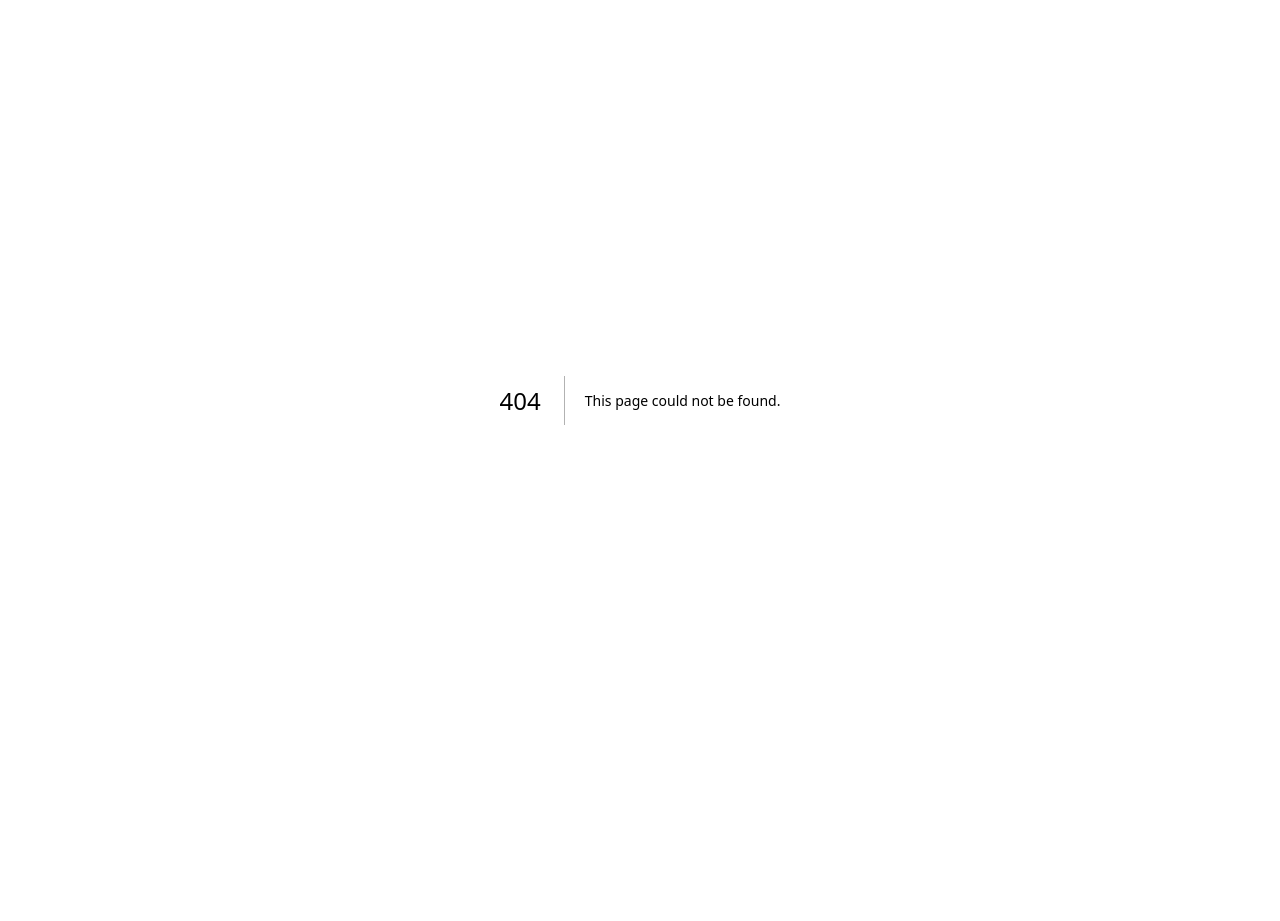
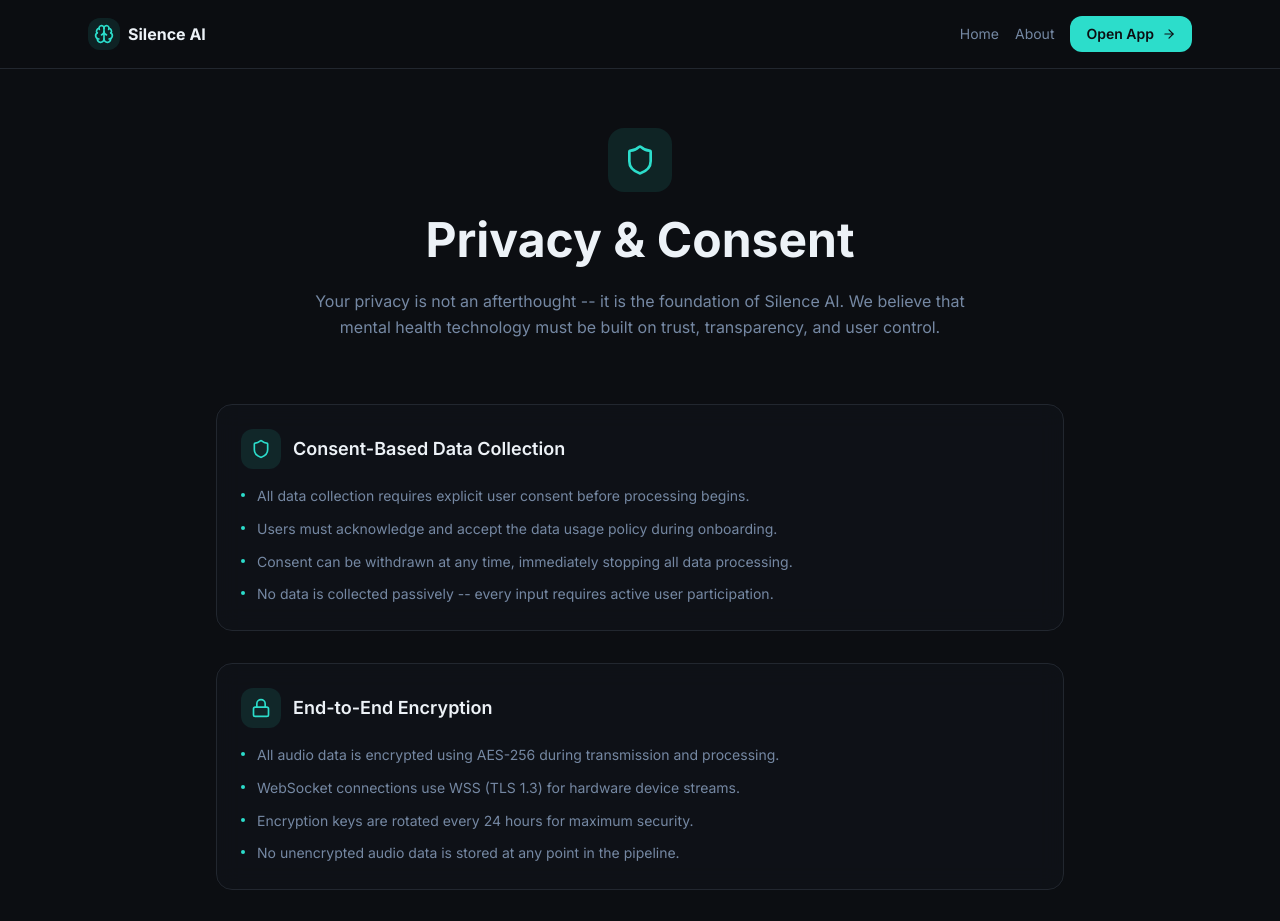
Before and after one commit to ArpitSinghal439/AI-Voice-Behavior-Analysis-System, a Next.js app: page /privacy in a window 1280 px wide. Before the commit this address had no page. Shown: the top 921 px of the page. Before the commit the page ends 800 px from the top, so only its background shows below. Built offline with nearby package versions, Linux system fonts and the light colour scheme.

Commit message:
Add privacy page

```diff
--- /dev/null
+++ b/app/privacy/page.tsx
@@ -0,0 +1,146 @@
+import Link from "next/link"
+import { Brain, Shield, Lock, Eye, Trash2, Server, ArrowRight } from "lucide-react"
+
+const sections = [
+  {
+    icon: Shield,
+    title: "Consent-Based Data Collection",
+    points: [
+      "All data collection requires explicit user consent before processing begins.",
+      "Users must acknowledge and accept the data usage policy during onboarding.",
+      "Consent can be withdrawn at any time, immediately stopping all data processing.",
+      "No data is collected passively -- every input requires active user participation.",
+    ],
+  },
+  {
+    icon: Lock,
+    title: "End-to-End Encryption",
+    points: [
+      "All audio data is encrypted using AES-256 during transmission and processing.",
+      "WebSocket connections use WSS (TLS 1.3) for hardware device streams.",
+      "Encryption keys are rotated every 24 hours for maximum security.",
+      "No unencrypted audio data is stored at any point in the pipeline.",
+    ],
+  },
+  {
+    icon: Eye,
+    title: "Transparency & Control",
+    points: [
+      "Users can view exactly what data has been collected and how it was analyzed.",
+      "Risk scores and behavior patterns are fully explainable -- no black-box AI.",
+      "Users can download a complete copy of their data at any time.",
+      "All AI recommendations are labeled as suggestions, not diagnoses.",
+    ],
+  },
+  {
+    icon: Server,
+    title: "Data Processing",
+    points: [
+      "Voice data is processed in real-time and immediately discarded after analysis.",
+      "Only derived metrics (pause duration, energy levels, risk scores) are stored.",
+      "Raw audio is never permanently stored on our servers.",
+      "Processing happens in isolated, ephemeral compute environments.",
+    ],
+  },
+  {
+    icon: Trash2,
+    title: "Data Retention & Deletion",
+    points: [
+      "Session analytics are retained for 90 days by default, configurable by user.",
+      "Users can delete all their data permanently with a single action.",
+      "Deleted data is purged from all systems within 24 hours.",
+      "No data is shared with third parties under any circumstances.",
+    ],
+  },
+]
+
+export default function PrivacyPage() {
+  return (
+    <div className="min-h-screen bg-background">
+      {/* Nav */}
+      <nav className="fixed top-0 z-50 w-full border-b border-border bg-background/80 backdrop-blur-xl">
+        <div className="mx-auto flex max-w-6xl items-center justify-between px-6 py-4">
+          <Link href="/" className="flex items-center gap-2">
+            <div className="flex h-8 w-8 items-center justify-center rounded-lg bg-primary/10">
+              <Brain className="h-5 w-5 text-primary" />
+            </div>
+            <span className="text-base font-bold text-foreground">Silence AI</span>
+          </Link>
+          <div className="flex items-center gap-4">
+            <Link href="/" className="text-sm text-muted-foreground transition-colors hover:text-foreground">Home</Link>
+            <Link href="/about" className="text-sm text-muted-foreground transition-colors hover:text-foreground">About</Link>
+            <Link href="/dashboard" className="inline-flex items-center gap-2 rounded-lg bg-primary px-4 py-2 text-sm font-semibold text-primary-foreground">
+              Open App <ArrowRight className="h-3.5 w-3.5" />
+            </Link>
+          </div>
+        </div>
+      </nav>
+
+      {/* Hero */}
+      <section className="flex flex-col items-center gap-6 px-6 pt-32 pb-16 text-center">
+        <div className="flex h-16 w-16 items-center justify-center rounded-2xl bg-primary/10">
+          <Shield className="h-8 w-8 text-primary" />
+        </div>
+        <h1 className="text-balance text-4xl font-bold text-foreground sm:text-5xl">
+          Privacy & Consent
+        </h1>
+        <p className="max-w-2xl text-pretty text-base leading-relaxed text-muted-foreground">
+          Your privacy is not an afterthought -- it is the foundation of Silence AI. We believe that
+          mental health technology must be built on trust, transparency, and user control.
+        </p>
+      </section>
+
+      {/* Policy Sections */}
+      <section className="mx-auto max-w-4xl px-6 pb-24">
+        <div className="flex flex-col gap-8">
+          {sections.map((section) => (
+            <div
+              key={section.title}
+              className="flex flex-col gap-4 rounded-2xl border border-border bg-card/60 p-6 backdrop-blur-md"
+            >
+              <div className="flex items-center gap-3">
+                <div className="flex h-10 w-10 items-center justify-center rounded-xl bg-primary/10">
+                  <section.icon className="h-5 w-5 text-primary" />
+                </div>
+                <h2 className="text-lg font-semibold text-foreground">{section.title}</h2>
+              </div>
+              <ul className="flex flex-col gap-2.5">
+                {section.points.map((point, i) => (
+                  <li key={i} className="flex items-start gap-3">
+                    <span className="mt-2 h-1 w-1 shrink-0 rounded-full bg-primary" />
+                    <span className="text-sm leading-relaxed text-muted-foreground">{point}</span>
+                  </li>
+                ))}
+              </ul>
+            </div>
+          ))}
+        </div>
+
+        {/* Contact */}
+        <div className="mt-12 rounded-2xl border border-primary/20 bg-primary/5 p-8 text-center">
+          <h3 className="text-lg font-semibold text-foreground">Questions About Your Privacy?</h3>
+          <p className="mt-2 text-sm text-muted-foreground">
+            We are committed to full transparency. If you have any questions about how we handle your
+            data, please reach out.
+          </p>
+          <p className="mt-4 font-mono text-sm text-primary">privacy@silence-ai.com</p>
+        </div>
+      </section>
+
+      {/* Footer */}
+      <footer className="border-t border-border px-6 py-12">
+        <div className="mx-auto flex max-w-6xl flex-col items-center justify-between gap-6 sm:flex-row">
+          <div className="flex items-center gap-2">
+            <Brain className="h-5 w-5 text-primary" />
+            <span className="text-sm font-bold text-foreground">Silence AI</span>
+          </div>
+          <div className="flex items-center gap-6">
+            <Link href="/" className="text-sm text-muted-foreground transition-colors hover:text-foreground">Home</Link>
+            <Link href="/about" className="text-sm text-muted-foreground transition-colors hover:text-foreground">About</Link>
+            <Link href="/dashboard" className="text-sm text-muted-foreground transition-colors hover:text-foreground">Dashboard</Link>
+          </div>
+        </div>
+      </footer>
+    </div>
+  )
+}
```
